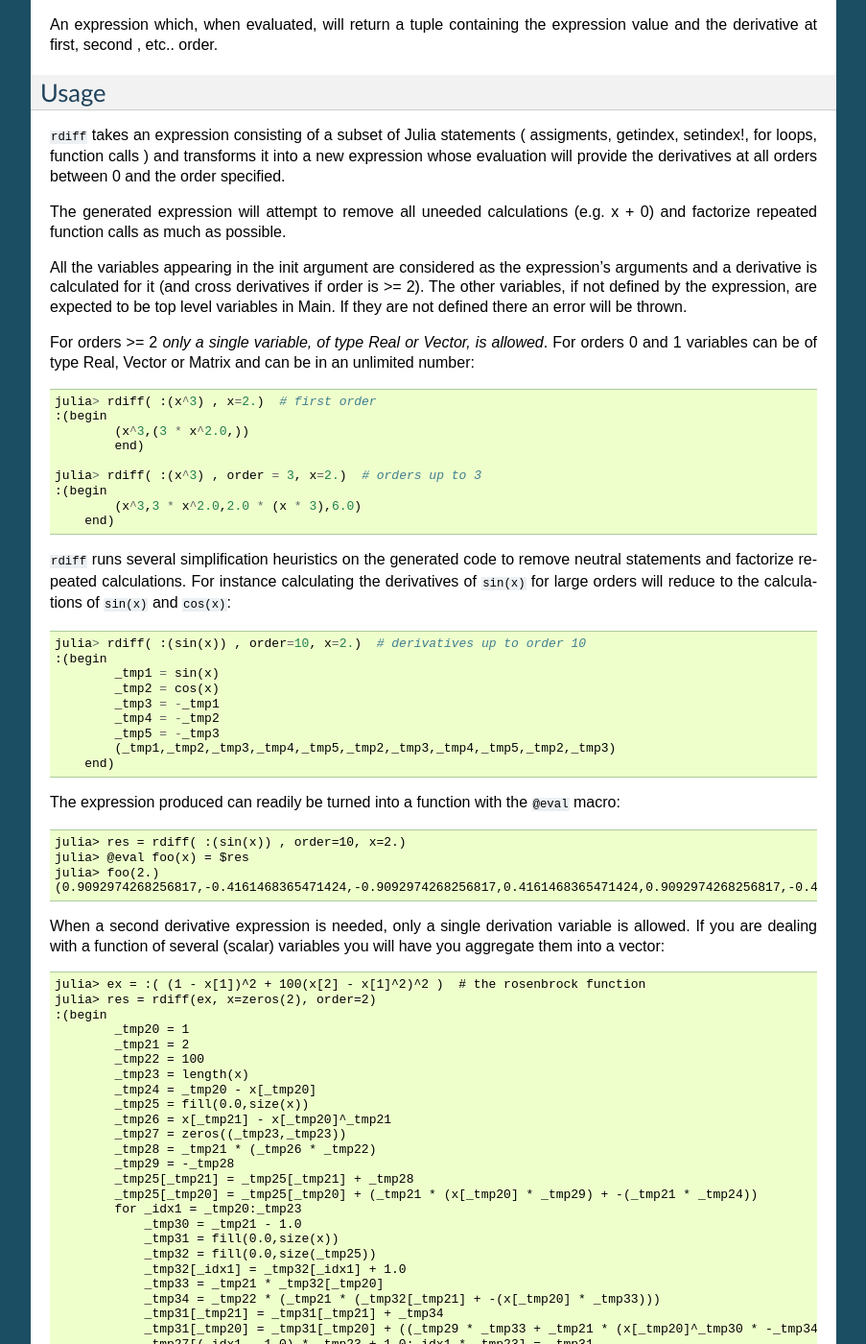
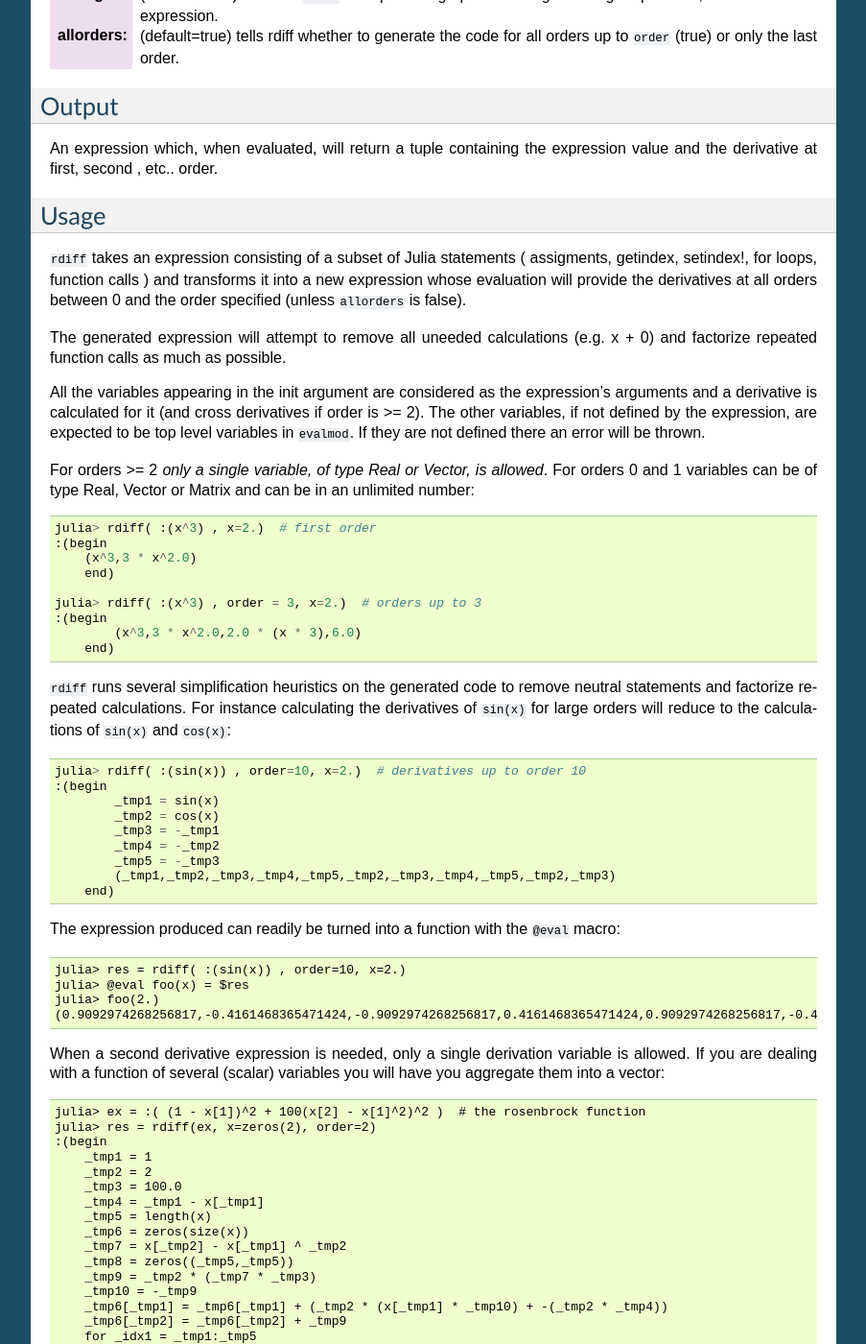
Before and after one commit to JuliaAttic/ReverseDiffSource.jl, a Sphinx documentation site: the page built from doc/maincall.rst, in a window 1280 px wide and 1400 px high, scrolled down 552 px. Shown: the whole window at 96% size, without its empty margins (198-1101 px from the left). Built offline with Sphinx 7.4.7, drawn with Linux system fonts in a browser that asks for light colours; some of the changed text lies outside the part shown.

```diff
--- a/doc/index.rst
+++ b/doc/index.rst
@@ -16,7 +16,7 @@ Contents:
    maincall
    maincall2
    deriv_rule
-   typeequiv
+   types
    internals
 
 
--- a/doc/maincall.rst
+++ b/doc/maincall.rst
@@ -3,7 +3,7 @@ The main function : ``rdiff()``
 
 The differentiation function is called ``rdiff()`` and is called with the following parameters::
 
-	rdiff( ex::Expr; outsym::Symbol; order::Int, init... )
+    rdiff( ex::Expr; outsym::Symbol; order::Int, init... )
 
 Arguments
 ^^^^^^^^^
@@ -16,6 +16,12 @@ Arguments
 
 :init: (multiple keyword arguments) is one or several symbol / value pairs indicating which variables appearing in ``ex`` should be used for the derivation of ``outsym``. An example value for each variable needs to be specified in order to fully evaluate ``ex``. This is necessary for the derivation algorithm because the generated code will depend on the type of each intermediate result.
 
+:evalmod: (default=Main) module where the expression is meant to be evaluated. External variables and functions should be evaluable in this module.
+
+:debug: (default=false) if true ``rdiff`` dumps the graph of the generating expression, instead of the expression.
+
+:allorders: (default=true) tells rdiff whether to generate the code for all orders up to ``order`` (true) or only the last order.
+
 Output
 ^^^^^^
 
@@ -25,79 +31,81 @@ An expression which, when evaluated, will return a tuple containing the expressi
 Usage
 ^^^^^
 
-``rdiff`` takes an expression consisting of a subset of Julia statements ( assigments, getindex, setindex!, for loops, function calls ) and transforms it into a new expression whose evaluation will provide the derivatives at all orders between 0 and the order specified.
+``rdiff`` takes an expression consisting of a subset of Julia statements ( assigments, getindex, setindex!, for loops, function calls ) and transforms it into a new expression whose evaluation will provide the derivatives at all orders between 0 and the order specified (unless ``allorders`` is false).
 
 The generated expression will attempt to remove all uneeded calculations (e.g.  x + 0) and factorize repeated function calls as much as possible.
 
-All the variables appearing in the init argument are considered as the expression's arguments and a derivative is calculated for it (and cross derivatives if order is >= 2). The other variables, if not defined by the expression, are expected to be top level variables in Main. If they are not defined there an error will be thrown.
+All the variables appearing in the init argument are considered as the expression's arguments and a derivative is calculated for it (and cross derivatives if order is >= 2). The other variables, if not defined by the expression, are expected to be top level variables in ``evalmod``. If they are not defined there an error will be thrown.
 
 For orders >= 2 *only a single variable, of type Real or Vector, is allowed*. For orders 0 and 1 variables can be of type Real, Vector or Matrix and can be in an unlimited number::
 
-	julia> rdiff( :(x^3) , x=2.)  # first order
-	:(begin
-		(x^3,(3 * x^2.0,))
-		end)
+    julia> rdiff( :(x^3) , x=2.)  # first order
+    :(begin
+        (x^3,3 * x^2.0)
+        end)
 
-	julia> rdiff( :(x^3) , order = 3, x=2.)  # orders up to 3
-	:(begin
-	        (x^3,3 * x^2.0,2.0 * (x * 3),6.0)
-	    end)
+    julia> rdiff( :(x^3) , order = 3, x=2.)  # orders up to 3
+    :(begin
+            (x^3,3 * x^2.0,2.0 * (x * 3),6.0)
+        end)
 
 ``rdiff`` runs several simplification heuristics on the generated code to remove neutral statements and factorize repeated calculations. For instance calculating the derivatives of ``sin(x)`` for large orders will reduce to the calculations of ``sin(x)`` and ``cos(x)``::
 
-	julia> rdiff( :(sin(x)) , order=10, x=2.)  # derivatives up to order 10
-	:(begin
-	        _tmp1 = sin(x)
-	        _tmp2 = cos(x)
-	        _tmp3 = -_tmp1
-	        _tmp4 = -_tmp2
-	        _tmp5 = -_tmp3
-	        (_tmp1,_tmp2,_tmp3,_tmp4,_tmp5,_tmp2,_tmp3,_tmp4,_tmp5,_tmp2,_tmp3)
-	    end)
+    julia> rdiff( :(sin(x)) , order=10, x=2.)  # derivatives up to order 10
+    :(begin
+            _tmp1 = sin(x)
+            _tmp2 = cos(x)
+            _tmp3 = -_tmp1
+            _tmp4 = -_tmp2
+            _tmp5 = -_tmp3
+            (_tmp1,_tmp2,_tmp3,_tmp4,_tmp5,_tmp2,_tmp3,_tmp4,_tmp5,_tmp2,_tmp3)
+        end)
 
 The expression produced can readily be turned into a function with the ``@eval`` macro::
 
-	julia> res = rdiff( :(sin(x)) , order=10, x=2.)
-	julia> @eval foo(x) = $res
-	julia> foo(2.)
-	(0.9092974268256817,-0.4161468365471424,-0.9092974268256817,0.4161468365471424,0.9092974268256817,-0.4161468365471424,-0.9092974268256817,0.4161468365471424,0.9092974268256817,-0.4161468365471424,-0.9092974268256817)
+    julia> res = rdiff( :(sin(x)) , order=10, x=2.)
+    julia> @eval foo(x) = $res
+    julia> foo(2.)
+    (0.9092974268256817,-0.4161468365471424,-0.9092974268256817,0.4161468365471424,0.9092974268256817,-0.4161468365471424,-0.9092974268256817,0.4161468365471424,0.9092974268256817,-0.4161468365471424,-0.9092974268256817)
 
 When a second derivative expression is needed, only a single derivation variable is allowed. If you are dealing with a function of several (scalar) variables you will have you aggregate them into a vector::
 
-	julia> ex = :( (1 - x[1])^2 + 100(x[2] - x[1]^2)^2 )  # the rosenbrock function
-	julia> res = rdiff(ex, x=zeros(2), order=2)
-	:(begin
-	        _tmp20 = 1
-	        _tmp21 = 2
-	        _tmp22 = 100
-	        _tmp23 = length(x)
-	        _tmp24 = _tmp20 - x[_tmp20]
-	        _tmp25 = fill(0.0,size(x))
-	        _tmp26 = x[_tmp21] - x[_tmp20]^_tmp21
-	        _tmp27 = zeros((_tmp23,_tmp23))
-	        _tmp28 = _tmp21 * (_tmp26 * _tmp22)
-	        _tmp29 = -_tmp28
-	        _tmp25[_tmp21] = _tmp25[_tmp21] + _tmp28
-	        _tmp25[_tmp20] = _tmp25[_tmp20] + (_tmp21 * (x[_tmp20] * _tmp29) + -(_tmp21 * _tmp24))
-	        for _idx1 = _tmp20:_tmp23
-	            _tmp30 = _tmp21 - 1.0
-	            _tmp31 = fill(0.0,size(x))
-	            _tmp32 = fill(0.0,size(_tmp25))
-	            _tmp32[_idx1] = _tmp32[_idx1] + 1.0
-	            _tmp33 = _tmp21 * _tmp32[_tmp20]
-	            _tmp34 = _tmp22 * (_tmp21 * (_tmp32[_tmp21] + -(x[_tmp20] * _tmp33)))
-	            _tmp31[_tmp21] = _tmp31[_tmp21] + _tmp34
-	            _tmp31[_tmp20] = _tmp31[_tmp20] + ((_tmp29 * _tmp33 + _tmp21 * (x[_tmp20]^_tmp30 * -_tmp34)) + -(_tmp21 * -(_tmp32[_tmp20])))
-	            _tmp27[(_idx1 - 1.0) * _tmp23 + 1.0:_idx1 * _tmp23] = _tmp31
-	        end
-	        (_tmp24^_tmp21 + _tmp22 * _tmp26^_tmp21,_tmp25,_tmp27)
-	    end)
-	julia> @eval foo(x) = $res
-	julia> foo([0.5, 2.])
-		(306.5,[-351.0,350.0],
-		2x2 Array{Float64,2}:
-		 -498.0  -200.0
-		 -200.0   200.0)
+    julia> ex = :( (1 - x[1])^2 + 100(x[2] - x[1]^2)^2 )  # the rosenbrock function
+    julia> res = rdiff(ex, x=zeros(2), order=2)
+    :(begin
+        _tmp1 = 1
+        _tmp2 = 2
+        _tmp3 = 100.0
+        _tmp4 = _tmp1 - x[_tmp1]
+        _tmp5 = length(x)
+        _tmp6 = zeros(size(x))
+        _tmp7 = x[_tmp2] - x[_tmp1] ^ _tmp2
+        _tmp8 = zeros((_tmp5,_tmp5))
+        _tmp9 = _tmp2 * (_tmp7 * _tmp3)
+        _tmp10 = -_tmp9
+        _tmp6[_tmp1] = _tmp6[_tmp1] + (_tmp2 * (x[_tmp1] * _tmp10) + -(_tmp2 * _tmp4))
+        _tmp6[_tmp2] = _tmp6[_tmp2] + _tmp9
+        for _idx1 = _tmp1:_tmp5
+            _tmp11 = zeros(size(_tmp6))
+            _tmp12 = zeros(size(x))
+            _tmp11[_idx1] = _tmp11[_idx1] + 1.0
+            _tmp13 = _tmp11[_tmp2]
+            _tmp11[_tmp2] = 0.0
+            _tmp11[_tmp2] = _tmp11[_tmp2] + _tmp13
+            _tmp14 = _tmp2 * _tmp11[_tmp1]
+            _tmp15 = _tmp3 * (_tmp2 * (_tmp13 + -(x[_tmp1] * _tmp14)))
+            _tmp12[_tmp1] = _tmp12[_tmp1] + ((_tmp10 * _tmp14 + _tmp2 * (x[_tmp1] * -_tmp15)) + -(_tmp2 * -(_tmp11[_tmp1])))
+            _tmp12[_tmp2] = _tmp12[_tmp2] + _tmp15
+            _tmp8[(_idx1 - 1) * _tmp5 + 1:_idx1 * _tmp5] = _tmp12
+        end
+        (_tmp4 ^ _tmp2 + 100 * _tmp7 ^ _tmp2,_tmp6,_tmp8)
+        end)
+    julia> @eval foo(x) = $res
+    julia> foo([0.5, 2.])
+        (306.5,[-351.0,350.0],
+        2x2 Array{Float64,2}:
+         -498.0  -200.0
+         -200.0   200.0)
 
 ``foo(x)`` returns a tuple containing respectively the value of the expression at ``x``, the gradient (a 2-vector) and the hessian (a 2x2 matrix)
 
```
Also changed, not shown: other parts of doc/maincall.rst (+16 -16 lines), doc/internals.rst (+14 -7 lines), doc/maincall2.rst (+7 -1 lines), doc/typeequiv.rst (deleted, +0 -50 lines), doc/types.rst (added, +37 -0 lines), 3 other files.
